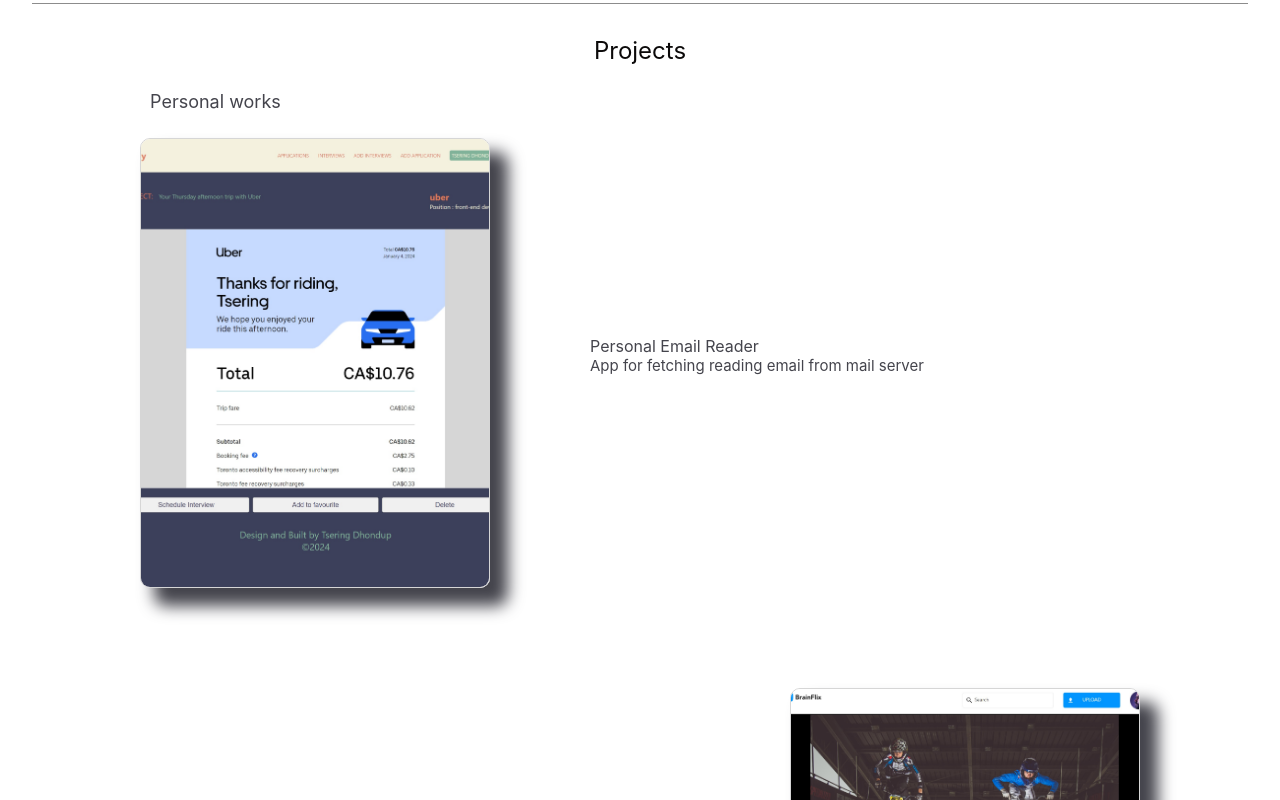
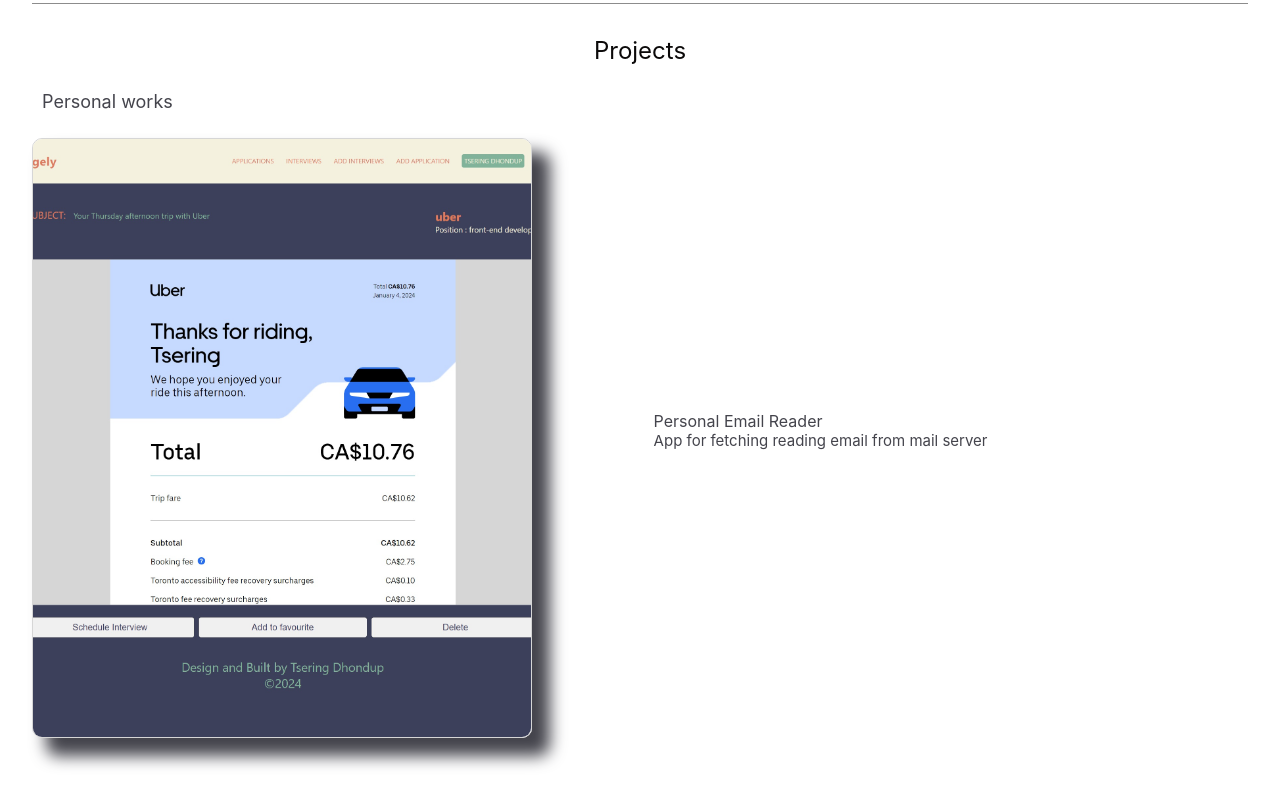
Before and after one commit to Tsedhondup/Portfolio, a React (Create React App) app: page / in a window 1280 px wide. Shown: the part 1520-2320 px from the top of the page. Built offline with nearby package versions, Linux system fonts and the light colour scheme.

Commit message:
project image increased for desktop view

```diff
--- a/src/Components/Works/Works.scss
+++ b/src/Components/Works/Works.scss
@@ -38,6 +38,9 @@
     max-width: 1000px;
     margin: auto;
   }
+  @include desktop {
+    max-width: unset;
+  }
   &__personal,
   &__collaboration {
     color: $ebony;
@@ -62,6 +65,9 @@
       align-items: center;
       margin-bottom: 100px;
     }
+    @include desktop {
+      margin-bottom: 150px;
+    }
 
     &--img {
       max-width: 200px;
@@ -78,6 +84,11 @@
         margin: unset;
         max-width: 350px;
         height: 450px;
+        box-shadow: 16px 16px 16px 2px $ebony;
+      }
+      @include desktop {
+        max-width: 500px;
+        height: 600px;
         box-shadow: 16px 16px 16px 2px $ebony;
       }
     }
```
